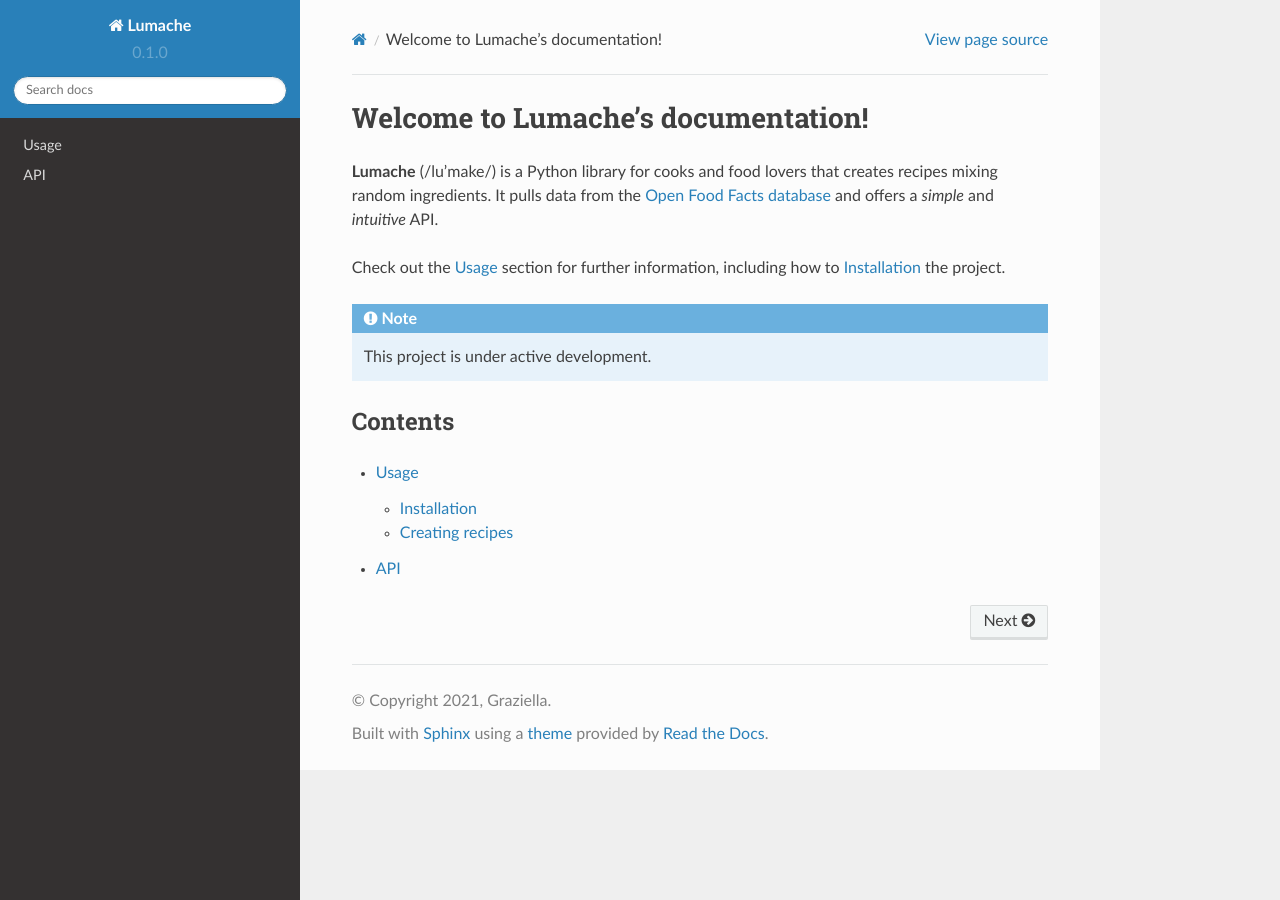
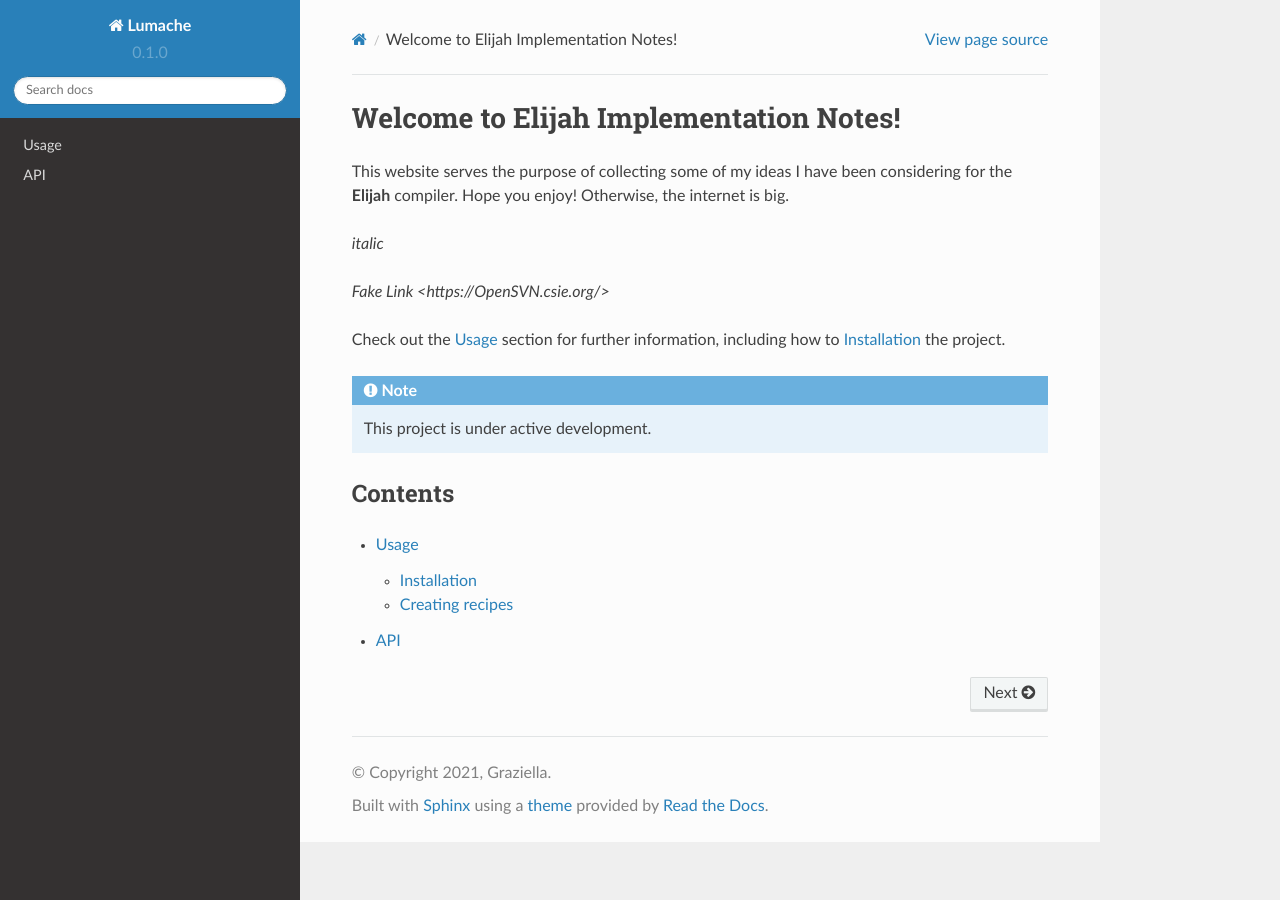
Before and after one commit to elijah-team/elijah-notes, a Sphinx documentation site: the page built from docs/source/index.rst, in a window 1280 px wide. Built offline with Sphinx 7.4.7 and the Read the Docs theme 2.0.0, drawn with Linux system fonts in a browser that asks for light colours.

Commit message:
First Draft of Landing Page

```diff
--- a/docs/source/index.rst
+++ b/docs/source/index.rst
@@ -1,10 +1,12 @@
-Welcome to Lumache's documentation!
-===================================
+Welcome to Elijah Implementation Notes!
+========================================
 
-**Lumache** (/lu'make/) is a Python library for cooks and food lovers
-that creates recipes mixing random ingredients.
-It pulls data from the `Open Food Facts database <https://world.openfoodfacts.org/>`_
-and offers a *simple* and *intuitive* API.
+This website serves the purpose of collecting some of my ideas I have been considering
+for the **Elijah** compiler.  Hope you enjoy!  Otherwise, the internet is big.
+
+*italic*
+
+`Fake Link <https://OpenSVN.csie.org/>`
 
 Check out the :doc:`usage` section for further information, including
 how to :ref:`installation` the project.
```
